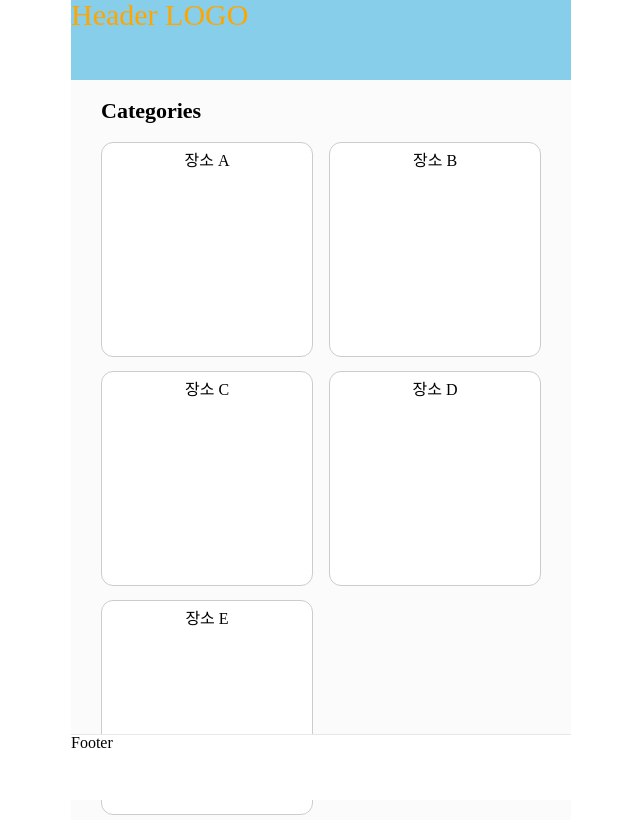
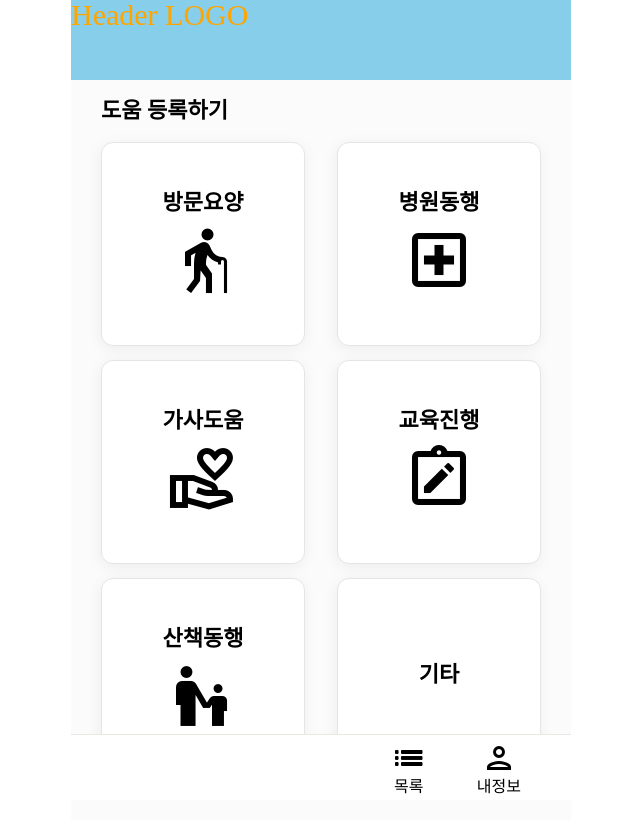
Before and after one commit to HackPeople/hackstival-frontend, a Nuxt app: page / in a window 1280 px wide. Shown: the whole page, without its empty margins (319-959 px from the left). Built offline with nearby package versions, Linux system fonts and the light colour scheme.

Commit message:
main 진행중

```diff
--- a/components/Footer.vue
+++ b/components/Footer.vue
@@ -1,9 +1,49 @@
 <template>
   <div>
-    Footer
+    <ul>
+      <li v-for="(item, idx) in list" :key="idx" :class="isActive(item) && 'active'" @click="goRouter(item)">
+        <span class="material-icons-outlined">
+          {{ item.icon }}
+        </span>
+        <p>{{ item.name }}</p>
+      </li>
+    </ul>
   </div>
 </template>
-
+<script>
+export default {
+  computed: {
+    active() {
+      return true
+    }
+  },
+  data() {
+    return {
+      list: [
+        {
+          name: '목록',
+          icon: 'list',
+          link: '/past/list',
+        },
+        {
+          name: '내정보',
+          icon: 'person',
+          link: '#',
+        }
+      ]
+    }
+  },
+  methods: {
+    isActive(item) {
+      return this.$route.path === item.link;
+    },
+    goRouter(item) {
+      if(item.link === '#') return false
+      else this.$router.push(item.link)
+    }
+  }
+}
+</script>
 <style scoped lang="scss">
 div {
   position: fixed;
@@ -17,5 +57,32 @@ div {
   background-color: #fff;
   z-index: 20;
   border-top: 1px solid #E9E8E2;
+
+  ul {
+    display: flex;
+    align-items: center;
+    justify-content: flex-end;
+    padding: 0 25px;
+
+    li {
+      margin: 5px;
+      padding: 0 20px;
+      text-align: center;
+      cursor: pointer;
+      color: #000;
+
+      &.active {
+        color: #2478FF;
+      }
+
+      a {
+        text-decoration: none;
+        color: inherit;
+      }
+    }
+  }
+  span {
+    font-size: 36px;
+  }
 }
 </style>
--- a/components/main/index.vue
+++ b/components/main/index.vue
@@ -1,72 +1,78 @@
 <!-- Please remove this file from your project -->
 <template>
   <div class="main-wrap">
-    <p>Categories</p>
+    <p class="category">도움 등록하기</p>
 
 <!--    <input type="text" id="address_kakao" name="address" readonly />-->
 <!--    <input type="text" name="address_detail" />-->
 
     <ul>
       <li v-for="(item, idx) in list" :key="idx">
-        {{item.name}}
+        <p>{{item.name}}</p>
+        <span class="material-icons-outlined">{{item.icon}}</span>
       </li>
     </ul>
   </div>
 </template>
 <script>
 export default {
-  head () {
-    return {
-      script: [
-        {
-          hid: 'stripe',
-          src: '//t1.daumcdn.net/mapjsapi/bundle/postcode/prod/postcode.v2.js',
-          defer: true,
-          // Changed after script load
-          callback: () => {
-            window.onload = function() {
-              document.getElementById("address_kakao").addEventListener("click", function () { //주소입력칸을 클릭하면
-                //카카오 지도 발생
-                new daum.Postcode({
-                  oncomplete: function (data) { //선택시 입력값 세팅
-                    document.getElementById("address_kakao").value = data.address; // 주소 넣기
-                    document.querySelector("input[name=address_detail]").focus(); //상세입력 포커싱
-                  }
-                }).open();
-              });
-            }
-          }
-        }
-      ]
-    }
-  },
+  // head () {
+  //   return {
+  //     script: [
+  //       {
+  //         hid: 'stripe',
+  //         src: '//t1.daumcdn.net/mapjsapi/bundle/postcode/prod/postcode.v2.js',
+  //         defer: true,
+  //         // Changed after script load
+  //         callback: () => {
+  //           window.onload = function() {
+  //             document.getElementById("address_kakao").addEventListener("click", function () { //주소입력칸을 클릭하면
+  //               //카카오 지도 발생
+  //               new daum.Postcode({
+  //                 oncomplete: function (data) { //선택시 입력값 세팅
+  //                   document.getElementById("address_kakao").value = data.address; // 주소 넣기
+  //                   document.querySelector("input[name=address_detail]").focus(); //상세입력 포커싱
+  //                 }
+  //               }).open();
+  //             });
+  //           }
+  //         }
+  //       }
+  //     ]
+  //   }
+  // },
   data() {
     return {
       list: [
         {
-          name: '장소 A',
-          icon: '',
-          link :''
+          name: '방문요양',
+          icon: 'elderly',
+          type :''
         },
         {
-          name: '장소 B',
-          icon: '',
-          link :''
+          name: '병원동행',
+          icon: 'local_hospital',
+          type :''
         },
         {
-          name: '장소 C',
-          icon: '',
-          link :''
+          name: '가사도움',
+          icon: 'volunteer_activism',
+          type :''
         },
         {
-          name: '장소 D',
-          icon: '',
-          link :''
+          name: '교육진행',
+          icon: 'note_alt',
+          type :''
         },
         {
-          name: '장소 E',
+          name: '산책동행',
+          icon: 'escalator_warning',
+          type :''
+        },
+        {
+          name: '기타',
           icon: '',
-          link :''
+          type: ''
         }
       ]
     }
@@ -77,7 +83,7 @@ export default {
 .main-wrap {
   padding: 0 30px;
 
-  p {
+  .category {
     margin-top: 20px;
     font-size: 22px;
     font-weight: bold;
@@ -92,11 +98,18 @@ export default {
     margin-top: 20px;
 
     li {
-      width: calc(50% - 8px);
+      display: flex;
+      flex-direction: column;
+      align-items: center;
+      justify-content: center;
+
+      width: calc(50% - 16px);
       background: white;
-      height: 215px;
+      height: 204px;
       text-align: center;
-      border: 1px solid #ccc;
+      border: 1px solid #e5e5e5;
+      box-shadow: -1px 3px 15px 0 rgba(0,0,0,.06);
+
       box-sizing: border-box;
       border-radius: 12px;
       margin: 0 10px 14px 0;
@@ -106,6 +119,19 @@ export default {
       &:nth-child(2n) {
         margin-right: 0;
       }
+
+      p {
+        font-size: 22px;
+        font-weight: bold;
+        margin-bottom: 10px;
+        &:last-child {
+          margin-bottom: 0;
+        }
+      }
+
+      span {
+        font-size: 72px;
+      }
     }
   }
 }
```
